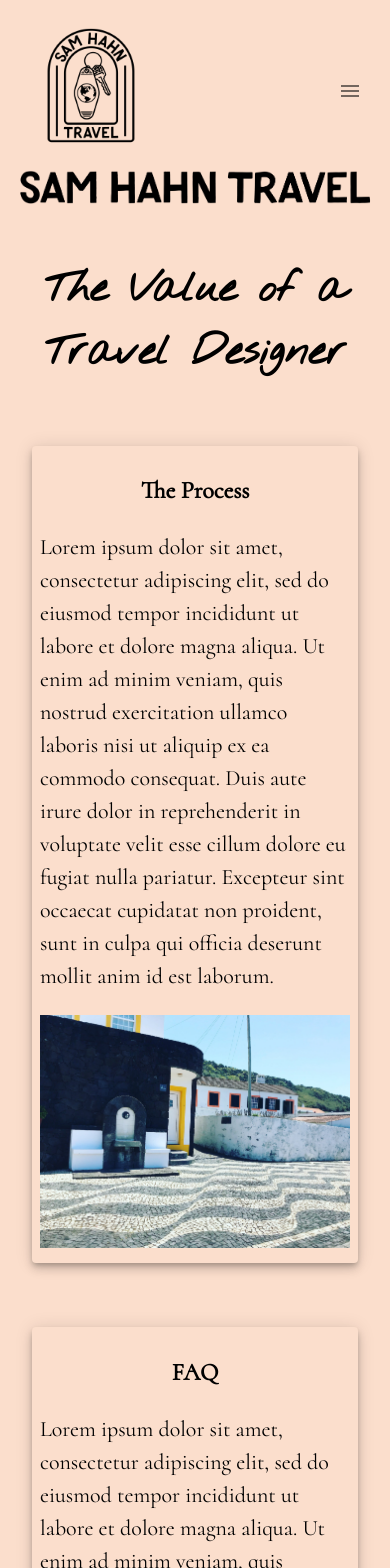
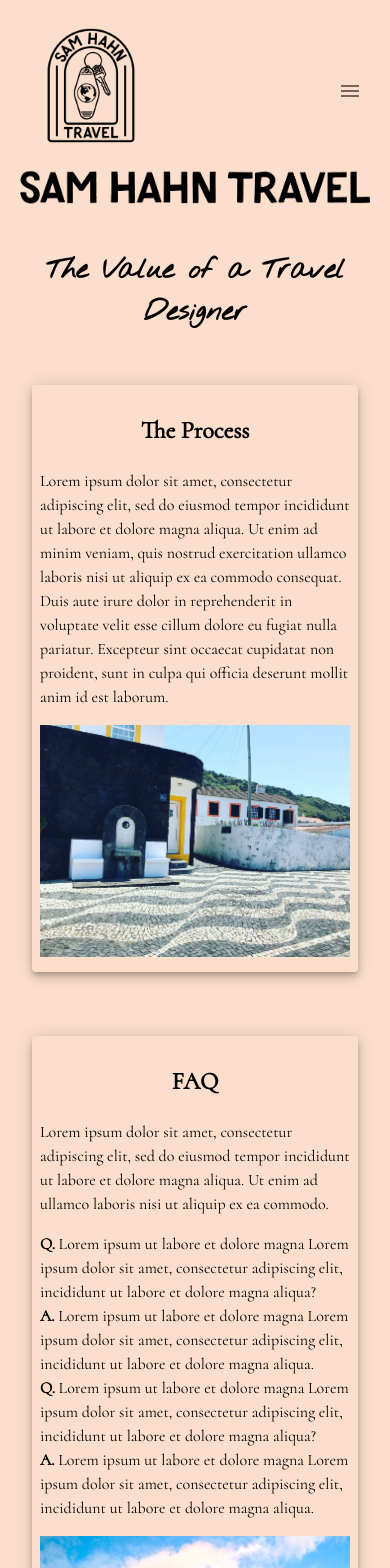
Before and after one commit to KLong75/sam-hahn-travel, a React (Create React App) app: page /design-process in a window 390 px wide. Shown: the top 1568 px of the page. Built offline with nearby package versions, Linux system fonts and the light colour scheme; a web font is replaced by a local one.

Commit message:
responsivity detail

```diff
--- a/package.json
+++ b/package.json
@@ -14,12 +14,12 @@
     "dotenv": "^16.0.3",
     "emailjs": "^4.0.1",
     "emailjs-com": "^3.2.0",
-    "mailgun-js": "^0.22.0",
     "react": "^18.2.0",
     "react-dom": "^18.2.0",
     "react-router-dom": "^6.8.1",
     "react-scripts": "5.0.1",
     "react-toastify": "^9.1.2",
+    "swiper": "^9.1.1",
     "web-vitals": "^2.1.4",
     "workbox-background-sync": "^6.5.4",
     "workbox-broadcast-update": "^6.5.4",
--- a/src/components/Partners/index.js
+++ b/src/components/Partners/index.js
@@ -137,7 +137,7 @@
 const PartnerCard = styled(Paper)(({ theme }) => ({
   ...theme.typography.body2,
   padding: theme.spacing(2),
-  margin: theme.spacing(1),
+  margin: theme.spacing(2),
   textAlign: 'center',
   color: theme.palette.text.secondary,
   backgroundColor: '#fbdecc',
@@ -153,7 +153,7 @@
 
       <Grid container spacing={2} textAlign='center'>
         <Grid xs={12}>
-          <h2 className='nothing-you-could-do' style={{ fontSize: '36px'}}>My Partnerships Bring You VIP Perks </h2>
+          <h2 className='nothing-you-could-do' style={{ fontSize: '24px'}}>My Partnerships Bring You VIP Perks </h2>
         </Grid>
 
         {PartnerInfo.map((partner) => (
--- a/src/pages/DesignProcess/DesignProcess.js
+++ b/src/pages/DesignProcess/DesignProcess.js
@@ -2,7 +2,7 @@
 import Grid from '@mui/material/Unstable_Grid2';
 
 // import styles
-// import styles from './DesignProcess.module.css';
+import styles from './DesignProcess.module.css';
 
 // import components
 import Partners from "../../components/Partners";
@@ -17,13 +17,16 @@
     <Grid container justifyContent='center' textAlign='center' >
 
       <Grid xs={12}>
-        <h1 className='nothing-you-could-do' style={{ fontSize: '42px'}}>The Value of a Travel Designer</h1>
+      <h1 className={`${styles.processHeadline} nothing-you-could-do`} style={{ fontSize: '42px'}}>The Value of a Travel Designer</h1>
+
       </Grid>
 
       <Grid  xs={12} md={6}  style={{ }} >
         <DisplayBox elevation={6} >
           <h2>The Process</h2>
-          <p style={{textAlign: 'left', fontSize: '22px'}}>Lorem ipsum dolor sit amet, consectetur adipiscing elit, sed do eiusmod tempor incididunt ut labore et dolore magna aliqua. Ut enim ad minim veniam, quis nostrud exercitation ullamco laboris nisi ut aliquip ex ea commodo consequat. Duis aute irure dolor in reprehenderit in voluptate velit esse cillum dolore eu fugiat nulla pariatur. Excepteur sint occaecat cupidatat non proident, sunt in culpa qui officia deserunt mollit anim id est laborum.</p>
+          <p
+            className={`${styles.processParagraph}`}
+            style={{textAlign: 'left', fontSize: '22px'}}>Lorem ipsum dolor sit amet, consectetur adipiscing elit, sed do eiusmod tempor incididunt ut labore et dolore magna aliqua. Ut enim ad minim veniam, quis nostrud exercitation ullamco laboris nisi ut aliquip ex ea commodo consequat. Duis aute irure dolor in reprehenderit in voluptate velit esse cillum dolore eu fugiat nulla pariatur. Excepteur sint occaecat cupidatat non proident, sunt in culpa qui officia deserunt mollit anim id est laborum.</p>
           <img src={imageOne} alt='imageOne' style={{width: '100%'}} />
         </DisplayBox>
       </Grid>
@@ -31,7 +34,23 @@
       <Grid  xs={12} md={6} style={{ }} >
         <DisplayBox elevation={6} >
           <h2>FAQ</h2>
-          <p style={{textAlign: 'left', fontSize: '22px'}}>Lorem ipsum dolor sit amet, consectetur adipiscing elit, sed do eiusmod tempor incididunt ut labore et dolore magna aliqua. Ut enim ad minim veniam, quis nostrud exercitation ullamco laboris nisi ut aliquip ex ea commodo consequat. Duis aute irure dolor in reprehenderit in voluptate velit esse cillum dolore eu fugiat nulla pariatur. Excepteur sint occaecat cupidatat non proident, sunt in culpa qui officia deserunt mollit anim id est laborum.</p>
+          <p
+            className={`${styles.processParagraph}`}
+            style={{textAlign: 'left', fontSize: '22px'}}>Lorem ipsum dolor sit amet, consectetur adipiscing elit, sed do eiusmod tempor incididunt ut labore et dolore magna aliqua. Ut enim ad ullamco laboris nisi ut aliquip ex ea commodo.</p>
+            <ul style={{textAlign: 'left'}}>
+              <li>
+                <span style={{fontWeight: 'bold'}}>Q.</span> Lorem ipsum ut labore et dolore magna Lorem ipsum dolor sit amet, consectetur adipiscing elit, incididunt ut labore et dolore magna aliqua?
+              </li>
+              <li>
+                <span style={{fontWeight: 'bold'}}>A.</span> Lorem ipsum ut labore et dolore magna Lorem ipsum dolor sit amet, consectetur adipiscing elit, incididunt ut labore et dolore magna aliqua.
+              </li>
+              <li>
+                <span style={{fontWeight: 'bold'}}>Q.</span> Lorem ipsum ut labore et dolore magna Lorem ipsum dolor sit amet, consectetur adipiscing elit, incididunt ut labore et dolore magna aliqua?
+              </li>
+              <li>
+                <span style={{fontWeight: 'bold'}}>A.</span> Lorem ipsum ut labore et dolore magna Lorem ipsum dolor sit amet, consectetur adipiscing elit, incididunt ut labore et dolore magna aliqua.
+              </li>
+            </ul>
           <img src={unsplash} alt='imageOne' style={{width: '100%'}} />
         </DisplayBox>
       </Grid>
--- a/src/pages/DesignProcess/DesignProcess.module.css
+++ b/src/pages/DesignProcess/DesignProcess.module.css
@@ -0,0 +1,27 @@
+/* begin media queries */
+@media screen and (max-width: 600px) {
+  .processHeadline {
+    font-size: 34px !important;
+  }
+}
+
+@media screen and (max-width: 500px) {
+  .processParagraph {
+    font-size: 18px !important;
+  }
+}
+
+@media screen and (max-width: 400px) {
+  .processHeadline {
+    font-size: 28px !important;
+  }
+  .processParagraph {
+    font-size: 16px !important;
+  }
+}
+
+@media screen and (max-width: 300px) {
+  .processHeadline {
+    font-size: 18px !important;
+  }
+}
--- a/src/pages/SelfBooking/SelfBooking.js
+++ b/src/pages/SelfBooking/SelfBooking.js
@@ -20,7 +20,7 @@
     <Grid container justifyContent='center' textAlign='center' spacing={4} >
 
       <Grid xs={12}>
-        <h1 className='nothing-you-could-do' style={{fontSize: '42px'}}>Self Booking Resources</h1>
+        <h1 className='nothing-you-could-do' style={{fontSize: '42px', marginTop: '0px', marginBottom: '0px'}}>Self Booking Resources</h1>
       </Grid>
 
       <Grid xs={12} md={6}>
```
Also changed, not shown: 1 other file (tests, documents, lock files or other folders).
